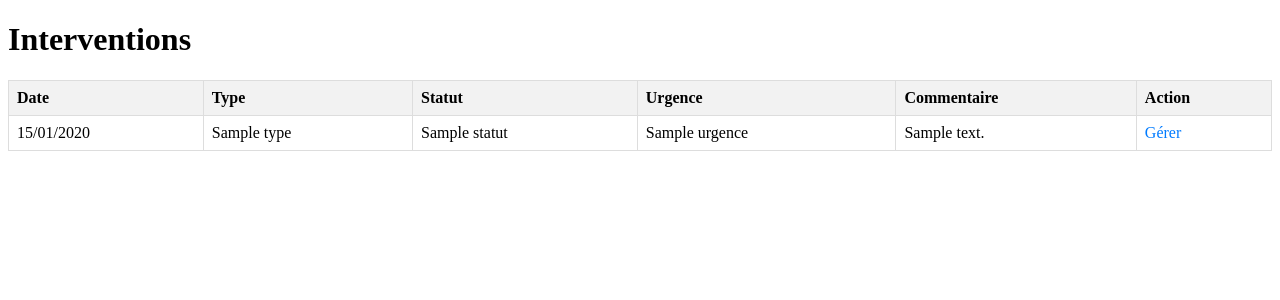
After one commit to Aure0310/aurelien, a PHP site: template B2/app/templates/interventions.html.twig in a window 1280 px wide. The commit adds this page. Shown: the top 300 px of the page. Run offline with PHP 8.4, Linux system fonts and the light colour scheme; the template is opened without the code that fills it: most values are stand-ins (such as "Sample title", 1, 10 or a date in 2020); some libraries are stand-ins or nearby versions.

Commit message:
modified:   B2/app/classes/Page.php 	modified:   B2/app/public/addintervention.php 	new file:   B2/app/public/css/interventions.css 	new file:   B2/app/public/interventions.php 	new file:   B2/app/templates/interventions.html.twig

```diff
--- a/B2/app/public/addintervention.php
+++ b/B2/app/public/addintervention.php
@@ -19,13 +19,10 @@ if ($page->session->isConnected()) {
     }
 }
 
-// Vérifie si le formulaire a été soumis
 if ($_SERVER['REQUEST_METHOD'] === 'POST') {
-    // Vérifie si les clés existent dans $_POST avant de les utiliser
     $client_id = isset($_POST['client']) ? $_POST['client'] : null;
     $intervenant_id = isset($_POST['intervenant']) ? $_POST['intervenant'] : null;
 
-    // Préparez les données pour l'insertion
     $data = [
         'ID_Client' => $client_id,
         'ID_Intervenant' => $intervenant_id,
@@ -36,7 +33,6 @@ if ($_SERVER['REQUEST_METHOD'] === 'POST') {
         'ID_Urgence' => $_POST['intervention_urgence'],
     ];
 
-    // Insérez l'intervention dans la base de données
     $page->insertIntervention($data);
 
     $msg = 'Intervention créée avec succès!';
--- /dev/null
+++ b/B2/app/public/css/interventions.css
@@ -0,0 +1,21 @@
+table {
+    width: 100%;
+    border-collapse: collapse;
+    margin-top: 20px;
+}
+
+th, td {
+    border: 1px solid #ddd;
+    padding: 8px;
+    text-align: left;
+}
+
+th {
+    background-color: #f2f2f2;
+}
+
+a {
+    text-decoration: none;
+    color: #007bff;
+    cursor: pointer;
+}
--- /dev/null
+++ b/B2/app/templates/interventions.html.twig
@@ -0,0 +1,40 @@
+{% extends "base_auth.html.twig" %}
+
+{% block stylesheets %}
+    <link rel="stylesheet" href="css/interventions.css">
+{% endblock %}
+
+{% block body %}
+    <h1>Interventions</h1>
+
+    {% if interventions %}
+        <table>
+            <thead>
+                <tr>
+                    <th>Date</th>
+                    <th>Type</th>
+                    <th>Statut</th>
+                    <th>Urgence</th>
+                    <th>Commentaire</th>
+                    <th>Action</th>
+                </tr>
+            </thead>
+            <tbody>
+                {% for intervention in interventions %}
+                    <tr>
+                        <td>{{ intervention.Date|date("d/m/Y") }}</td>
+                        <td>{{ intervention.Type }}</td>
+                        <td>{{ intervention.Statut }}</td>
+                        <td>{{ intervention.Urgence }}</td>
+                        <td>{{ intervention.Commentaire }}</td>
+                        <td>
+                            <a href="gererintervention.php?id={{ intervention.ID }}">Gérer</a>
+                        </td>
+                    </tr>
+                {% endfor %}
+            </tbody>
+        </table>
+    {% else %}
+        <p>Aucune intervention attribuée.</p>
+    {% endif %}
+{% endblock %}
```
Also changed, not shown: B2/app/classes/Page.php (+26 -3 lines), B2/app/public/interventions.php (added, +33 -0 lines).
